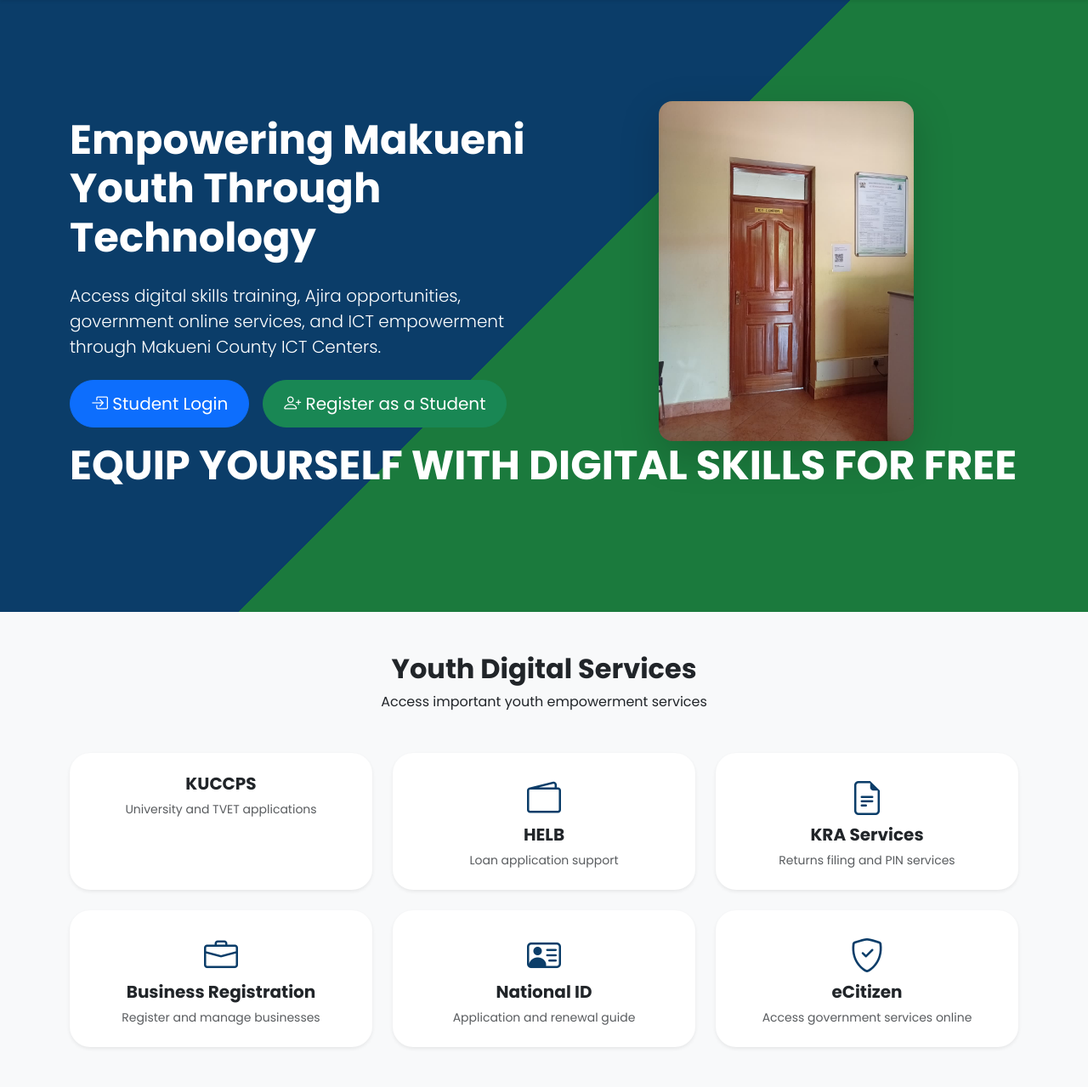
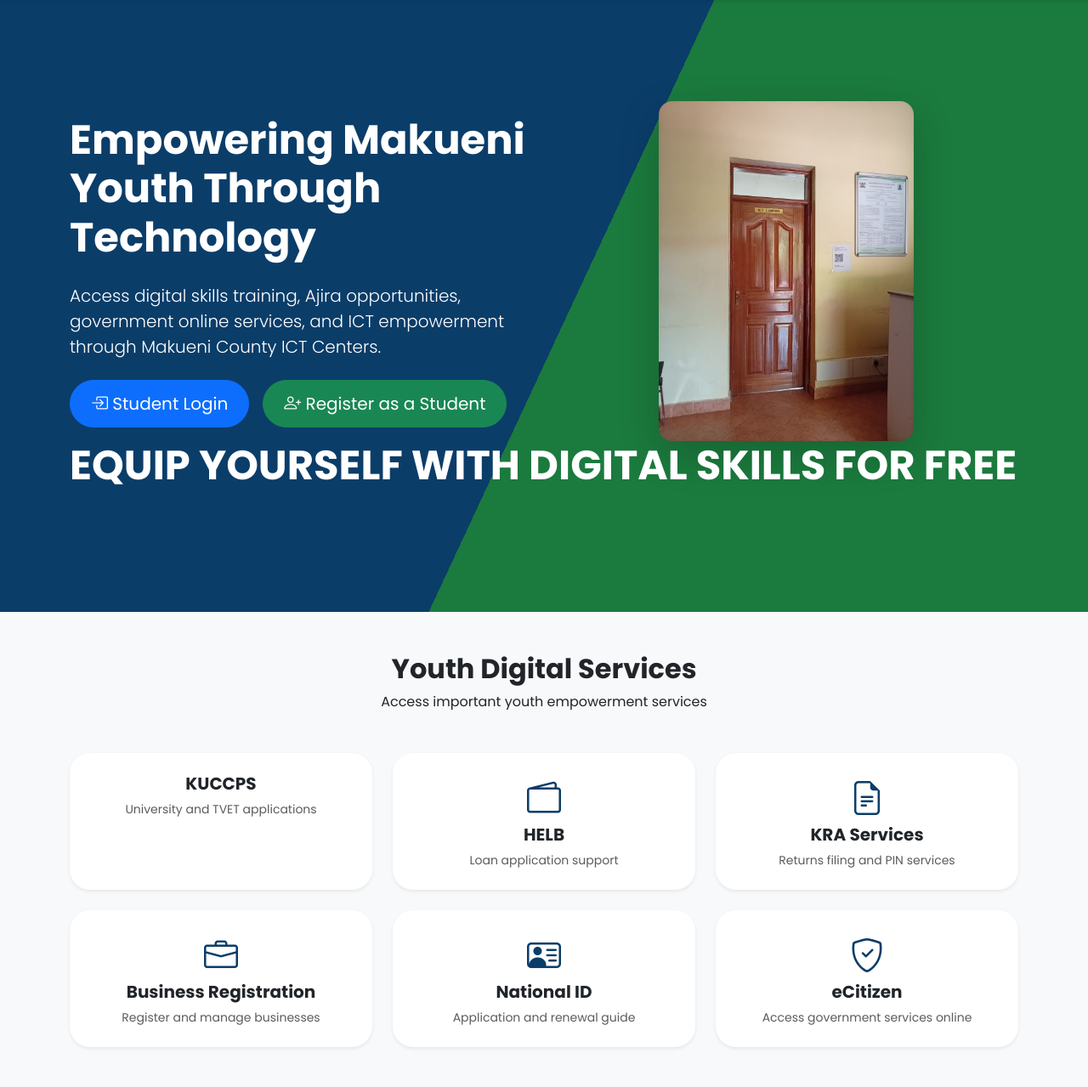
Before and after one commit to paulmatata/ict-centres-makueni-county, a PHP site: page / in a window 1280 px wide. Shown: the part 66-1345 px from the top of the page at 85% size. Run offline with PHP 8.4, Linux system fonts and the light colour scheme.

Commit message:
Update style.css

```diff
--- a/assets/css/style.css
+++ b/assets/css/style.css
@@ -32,10 +32,10 @@ body{
 
 .hero-section{
     background: linear-gradient(
-        135deg,
+        115deg,
         var(--mc-blue) 0%,
-        var(--mc-blue) 50%,
-        var(--mc-green) 50%,
+        var(--mc-blue) 52%,
+        var(--mc-green) 52%,
         var(--mc-green) 100%
         );
 
```
